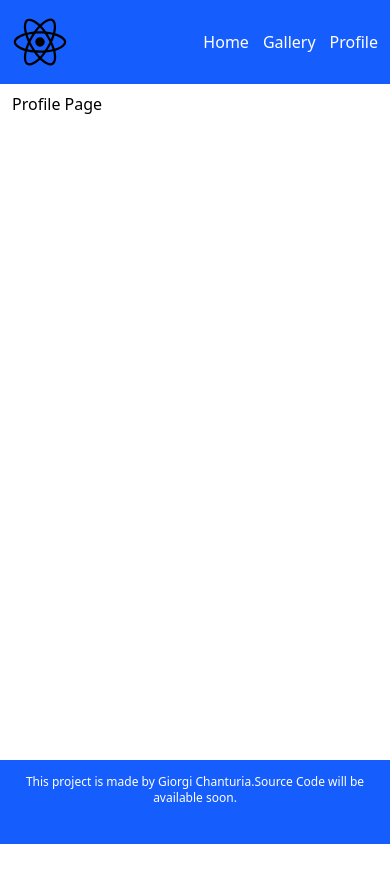
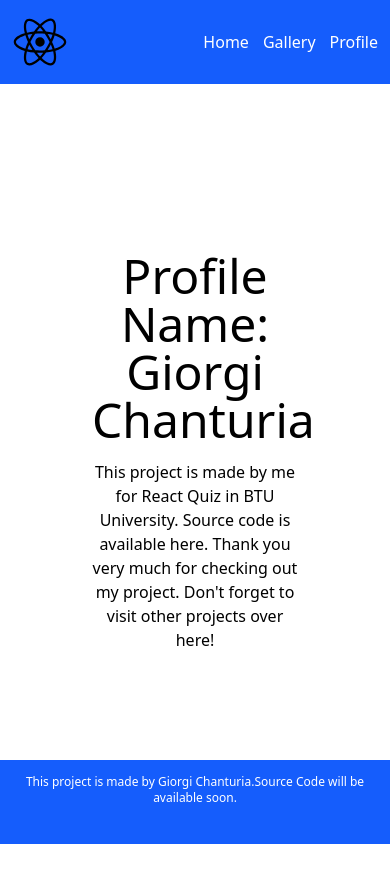
Before and after one commit to Chantuu/React_Router_Quiz_BTU, a React (Vite) app: page /profile in a window 390 px wide. Shown: the top 882 px of the page. Before the commit the page ends 844 px from the top, so only its background shows below. Built offline with nearby package versions, Linux system fonts and the light colour scheme.

Commit message:
Design Profile Page
 Implemented full responsive design for profile page and ability to display name based on parameters.

```diff
--- a/src/pages/ProfilePage.jsx
+++ b/src/pages/ProfilePage.jsx
@@ -1,7 +1,22 @@
 import React from 'react';
+import { useParams } from 'react-router-dom';
 
 function ProfilePage() {
-    return <div>Profile Page</div>;
+    const profileName = useParams().profileName;
+
+    return (
+        <div className="h-full px-20 flex flex-col mt-40">
+            <h1 className="text-center text-5xl">
+                Profile Name: {profileName || 'Giorgi Chanturia'}
+            </h1>
+            <p className="text-center mt-4">
+                This project is made by me for React Quiz in BTU University.
+                Source code is available <a>here.</a> Thank you very much for
+                checking out my project. Don't forget to visit other projects{' '}
+                <a href="https://github.com/">over here!</a>
+            </p>
+        </div>
+    );
 }
 
 export default ProfilePage;
```
